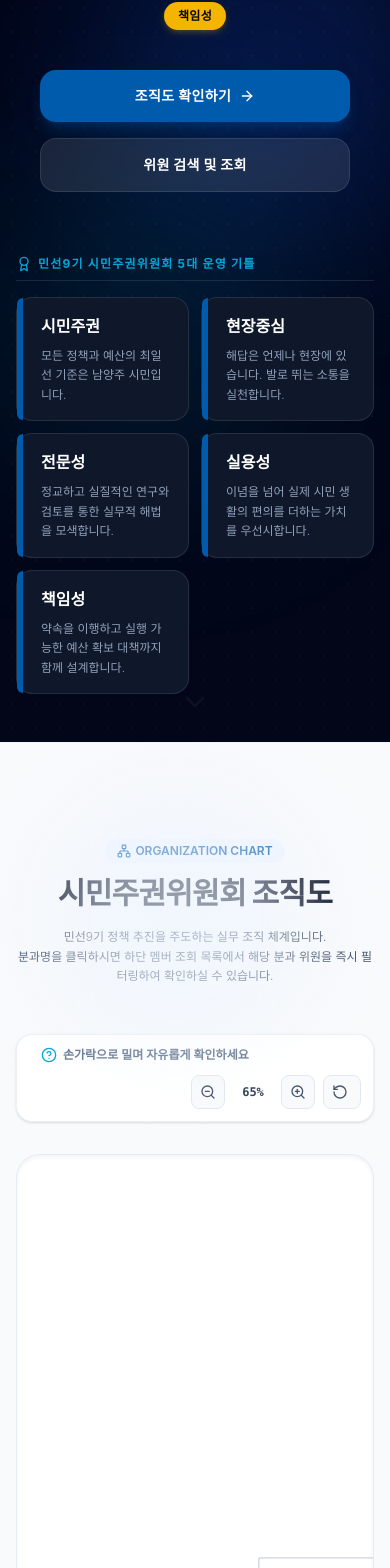
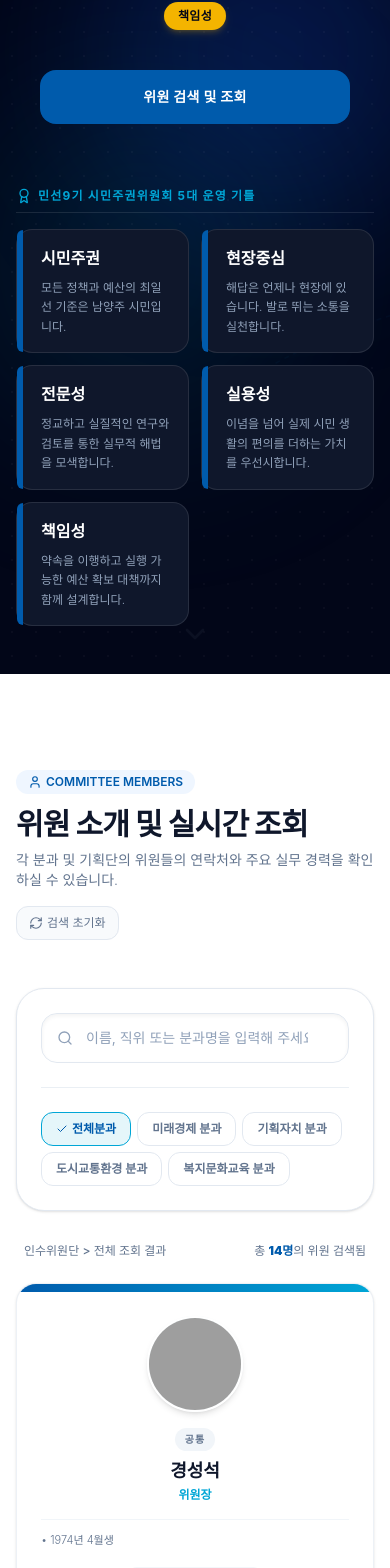
Before and after one commit to jason-public/commit, a React (Vite) app: page / in a window 390 px wide. Shown: the part 388-1956 px from the top of the page. Built offline with nearby package versions, Linux system fonts and the light colour scheme; grey boxes are pictures that could not be loaded; a web font is replaced by a local one.

Commit message:
Add files via upload

```diff
--- a/src/components/Header.tsx
+++ b/src/components/Header.tsx
@@ -128,7 +128,7 @@ export default function Header({ onNavigate, activeSection }: HeaderProps) {
             }`}
           >
             <div className="px-4 pt-2 pb-6 space-y-1">
-              {menuItems.map((item) => (
+              {menuItems.filter(item => item.id !== 'org').map((item) => (
                 <button
                   id={`mobile-nav-item-${item.id}-${item.filter || ''}`}
                   key={item.label}
--- a/src/components/Hero.tsx
+++ b/src/components/Hero.tsx
@@ -112,7 +112,7 @@ export default function Hero({ onScrollTo }: HeroProps) {
           <button
             id="hero-scroll-org-btn"
             onClick={() => onScrollTo('org')}
-            className="w-full sm:w-52 py-4 px-6 rounded-2xl bg-[#005BAC] hover:bg-[#005BAC]/90 text-white font-bold text-sm tracking-wide shadow-lg shadow-[#005BAC]/30 active:scale-95 hover:-translate-y-0.5 transition-all duration-250 flex items-center justify-center space-x-2 cursor-pointer"
+            className="hidden md:flex w-full sm:w-52 py-4 px-6 rounded-2xl bg-[#005BAC] hover:bg-[#005BAC]/90 text-white font-bold text-sm tracking-wide shadow-lg shadow-[#005BAC]/30 active:scale-95 hover:-translate-y-0.5 transition-all duration-250 items-center justify-center space-x-2 cursor-pointer"
           >
             <span>조직도 확인하기</span>
             <ArrowRight className="h-4 w-4" />
@@ -121,7 +121,7 @@ export default function Hero({ onScrollTo }: HeroProps) {
           <button
             id="hero-scroll-members-btn"
             onClick={() => onScrollTo('members')}
-            className="w-full sm:w-52 py-4 px-6 rounded-2xl bg-white/10 hover:bg-white/15 text-white font-bold text-sm tracking-wide border border-white/10 backdrop-blur-md active:scale-95 hover:-translate-y-0.5 transition-all duration-250 flex items-center justify-center space-x-2 cursor-pointer"
+            className="w-full sm:w-52 py-4 px-6 rounded-2xl bg-[#005BAC] md:bg-white/10 hover:bg-[#005BAC]/90 md:hover:bg-white/15 text-white font-bold text-sm tracking-wide border border-transparent md:border-white/10 backdrop-blur-md active:scale-95 hover:-translate-y-0.5 transition-all duration-250 flex items-center justify-center space-x-2 cursor-pointer"
           >
             <span>위원 검색 및 조회</span>
           </button>
--- a/src/components/OrganizationChart.tsx
+++ b/src/components/OrganizationChart.tsx
@@ -47,7 +47,7 @@ export default function OrganizationChart({ onSelectDepartment }: OrganizationCh
   ];
 
   return (
-    <section id="org" className="py-24 bg-slate-50 border-y border-slate-100 relative overflow-hidden">
+    <section id="org" className="hidden md:block py-24 bg-slate-50 border-y border-slate-100 relative overflow-hidden">
       {/* Decorative vector shape background */}
       <div className="absolute top-12 left-12 w-64 h-64 rounded-full bg-blue-50/60 blur-2xl pointer-events-none" />
 
```
